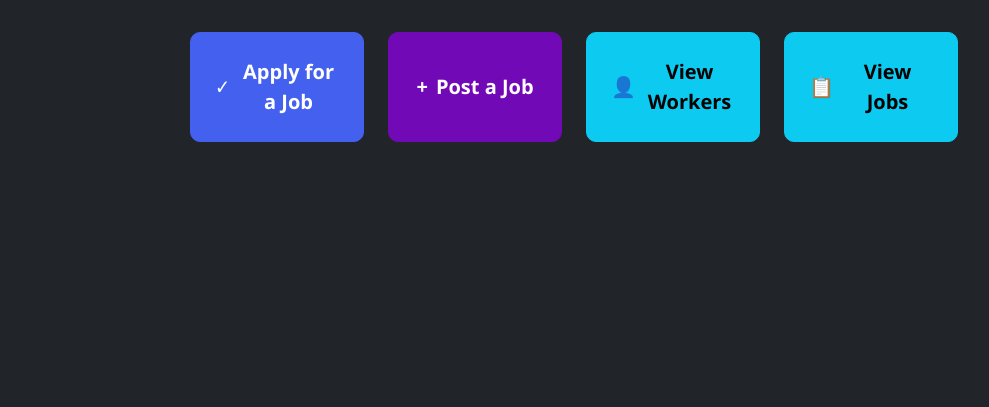
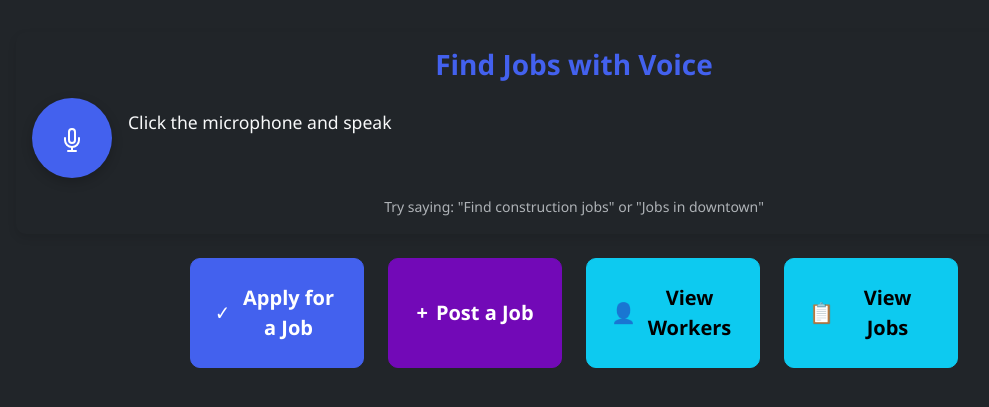
Before and after one commit to himanshugupta825/WorkerNetwork, a Flask app: page / in a window 1280 px wide. Shown: the part 228-635 px from the top of the page, without its empty margins (66-1055 px from the left). Run offline with Flask 3, Linux system fonts and the light colour scheme.

Commit message:
Enable users to find job postings by speaking their search terms
Implements voice search functionality using the Web Speech API in static/app.js and adds corresponding styles and HTML elements.

Replit-Commit-Author: Agent
Replit-Commit-Session-Id: 85d906ec-ce86-4370-859a-cc7093b12a30
Replit-Commit-Screenshot-Url: https://storage.googleapis.com/screenshot-production-us-central1/193cb362-c733-45a7-8c6d-dc06cdbf1a61/de2596af-4e5e-4599-8d2b-cb4601662523.jpg

```diff
--- a/static/app.js
+++ b/static/app.js
@@ -39,6 +39,21 @@ document.addEventListener('DOMContentLoaded', function() {
   // Set SVG icons
   document.getElementById('speaker-icon').innerHTML = ICONS['speaker-icon'];
   document.getElementById('guide-icon').innerHTML = ICONS['guide-icon'];
+  document.getElementById('mic-button-icon').innerHTML = ICONS['mic-icon'];
+
+  // Voice search elements
+  const voiceSearchBtn = document.getElementById('voice-search-btn');
+  const voiceStatusText = document.getElementById('voice-status-text');
+  const voiceTranscript = document.getElementById('voice-transcript');
+  const voiceResponseContainer = document.getElementById('voice-response-container');
+  const voiceResponseText = document.getElementById('voice-response-text');
+  const playResponseBtn = document.getElementById('play-response-btn');
+  const voiceSearchResultsPage = document.getElementById('voice-search-results-page');
+  const voiceSearchSummaryText = document.getElementById('voice-search-summary-text');
+  const voiceSearchResults = document.getElementById('voice-search-results');
+  const voiceSearchLoading = document.getElementById('voice-search-loading');
+  const noResultsMessage = document.getElementById('no-results-message');
+  const voiceSearchError = document.getElementById('voice-search-error');
 
   // Add event listeners to main buttons
   document.getElementById('apply-button').addEventListener('click', function() {
@@ -520,4 +535,173 @@ document.addEventListener('DOMContentLoaded', function() {
 
     return card;
   }
+
+  // Web Speech API voice recognition
+  let recognition;
+  let isListening = false;
+
+  // Check if browser supports speech recognition
+  if ('webkitSpeechRecognition' in window || 'SpeechRecognition' in window) {
+    // Initialize speech recognition
+    recognition = new (window.SpeechRecognition || window.webkitSpeechRecognition)();
+    recognition.continuous = false;
+    recognition.lang = 'en-US';
+    recognition.interimResults = true;
+    recognition.maxAlternatives = 1;
+
+    // Handle speech recognition results
+    recognition.onresult = function(event) {
+      const transcript = event.results[0][0].transcript;
+      voiceTranscript.textContent = transcript;
+
+      // If final result
+      if (event.results[0].isFinal) {
+        processVoiceCommand(transcript);
+      }
+    };
+
+    // Handle speech recognition end
+    recognition.onend = function() {
+      voiceSearchBtn.classList.remove('listening');
+      isListening = false;
+      voiceStatusText.textContent = 'Click the microphone and speak';
+    };
+
+    // Handle speech recognition errors
+    recognition.onerror = function(event) {
+      console.error('Speech recognition error:', event.error);
+      voiceStatusText.textContent = 'Error: ' + event.error;
+      voiceSearchBtn.classList.remove('listening');
+      isListening = false;
+    };
+
+    // Add click event for voice search button
+    voiceSearchBtn.addEventListener('click', function() {
+      if (!isListening) {
+        // Start listening
+        voiceSearchBtn.classList.add('listening');
+        voiceStatusText.textContent = 'Listening...';
+        voiceTranscript.textContent = '';
+        voiceResponseContainer.classList.add('d-none');
+
+        // Start recognition
+        recognition.start();
+        isListening = true;
+      } else {
+        // Stop listening
+        recognition.stop();
+        voiceSearchBtn.classList.remove('listening');
+        voiceStatusText.textContent = 'Click the microphone and speak';
+        isListening = false;
+      }
+    });
+
+    // Add click event for play response button
+    playResponseBtn.addEventListener('click', function() {
+      const responseText = voiceResponseText.textContent;
+
+      // Send the text to the server for conversion to speech
+      fetch('/voice-response', {
+        method: 'POST',
+        headers: {
+          'Content-Type': 'application/json'
+        },
+        body: JSON.stringify({ text: responseText })
+      })
+      .then(response => response.blob())
+      .then(blob => {
+        // Create audio from the blob
+        const audioUrl = URL.createObjectURL(blob);
+        const audio = new Audio(audioUrl);
+        audio.play();
+      })
+      .catch(error => {
+        console.error('Error playing voice response:', error);
+      });
+    });
+  } else {
+    // Browser doesn't support speech recognition
+    voiceSearchBtn.disabled = true;
+    voiceStatusText.textContent = 'Voice search not supported in this browser';
+  }
+
+  // Function to process voice command
+  function processVoiceCommand(command) {
+    // Show loading status
+    voiceStatusText.textContent = 'Processing your request...';
+
+    // Send voice command to server
+    fetch('/voice-search', {
+      method: 'POST',
+      headers: {
+        'Content-Type': 'application/json'
+      },
+      body: JSON.stringify({ voice_command: command })
+    })
+    .then(response => response.json())
+    .then(data => {
+      if (data.error) {
+        // Show error
+        voiceStatusText.textContent = 'Error: ' + data.error;
+      } else {
+        // Show voice response
+        voiceResponseText.textContent = data.voice_response;
+        voiceResponseContainer.classList.remove('d-none');
+
+        // If there are jobs, navigate to results page
+        if (data.matched_jobs && data.matched_jobs.length > 0) {
+          // Show the results on a new page
+          showVoiceSearchResults(data);
+        } else if (data.total_matches === 0) {
+          // No results found
+          voiceSearchSummaryText.textContent = 'No jobs found matching your search.';
+          voiceStatusText.textContent = 'Done! Try another search.';
+        }
+      }
+    })
+    .catch(error => {
+      console.error('Error processing voice command:', error);
+      voiceStatusText.textContent = 'Error processing your request. Please try again.';
+    });
+  }
+
+  // Function to show voice search results
+  function showVoiceSearchResults(data) {
+    // Hide main page
+    mainPage.classList.add('d-none');
+    // Show voice search results page
+    voiceSearchResultsPage.classList.remove('d-none');
+
+    // Update summary text
+    voiceSearchSummaryText.textContent = data.voice_response;
+
+    // Clear previous results
+    voiceSearchResults.innerHTML = '';
+
+    // Show loading spinner
+    voiceSearchLoading.classList.remove('d-none');
+    noResultsMessage.classList.add('d-none');
+    voiceSearchError.classList.add('d-none');
+
+    try {
+      // Hide loading spinner
+      voiceSearchLoading.classList.add('d-none');
+
+      if (data.matched_jobs && data.matched_jobs.length > 0) {
+        // Create job cards for each result
+        data.matched_jobs.forEach(job => {
+          const jobCard = createJobCard(job);
+          voiceSearchResults.appendChild(jobCard);
+        });
+      } else {
+        // Show no results message
+        noResultsMessage.classList.remove('d-none');
+      }
+    } catch (error) {
+      console.error('Error displaying search results:', error);
+      voiceSearchLoading.classList.add('d-none');
+      voiceSearchError.textContent = 'Error displaying search results. Please try again.';
+      voiceSearchError.classList.remove('d-none');
+    }
+  }
 });
--- a/static/styles.css
+++ b/static/styles.css
@@ -412,3 +412,73 @@ body {
   font-size: 1.2rem;
   padding: 0.75rem 1.5rem;
 }
+
+/* Voice search styles */
+.voice-search-card {
+  border-radius: 10px;
+  box-shadow: 0 4px 8px rgba(0, 0, 0, 0.1);
+  transition: all 0.3s ease;
+  overflow: hidden;
+  border: none;
+  background: linear-gradient(to right, var(--secondary-color-light), var(--secondary-color));
+  color: var(--text-color);
+}
+
+.voice-search-card:hover {
+  box-shadow: 0 8px 16px rgba(0, 0, 0, 0.15);
+  transform: translateY(-2px);
+}
+
+.btn-voice {
+  background-color: var(--primary-color);
+  color: white;
+  border-radius: 50%;
+  width: 80px;
+  height: 80px;
+  display: flex;
+  align-items: center;
+  justify-content: center;
+  border: none;
+  box-shadow: 0 4px 12px rgba(0, 0, 0, 0.2);
+  transition: all 0.3s ease;
+}
+
+.btn-voice:hover {
+  transform: scale(1.05);
+  background-color: var(--primary-color-dark);
+}
+
+.btn-voice.listening {
+  animation: pulse-red 1.5s infinite;
+  background-color: #dc3545;
+}
+
+@keyframes pulse-red {
+  0% {
+    box-shadow: 0 0 0 0 rgba(220, 53, 69, 0.7);
+  }
+  70% {
+    box-shadow: 0 0 0 15px rgba(220, 53, 69, 0);
+  }
+  100% {
+    box-shadow: 0 0 0 0 rgba(220, 53, 69, 0);
+  }
+}
+
+.voice-status {
+  font-size: 1.1rem;
+  flex-grow: 1;
+}
+
+.voice-transcript {
+  font-style: italic;
+  margin-top: 0.5rem;
+  min-height: 1.5rem;
+  color: var(--primary-color-dark);
+  font-weight: bold;
+}
+
+#voice-search-summary {
+  background-color: rgba(var(--bs-info-rgb), 0.2);
+  border-color: rgba(var(--bs-info-rgb), 0.5);
+}
--- a/templates/index.html
+++ b/templates/index.html
@@ -52,6 +52,34 @@
 
   <!-- Main page with buttons -->
   <div class="container" id="main-page">
+    <div class="voice-search-container mb-4">
+      <div class="card voice-search-card">
+        <div class="card-body">
+          <h3 class="card-title text-center mb-3">Find Jobs with Voice</h3>
+          <div class="d-flex justify-content-center align-items-center gap-3">
+            <button id="voice-search-btn" class="btn btn-lg btn-voice">
+              <span id="mic-button-icon"></span>
+            </button>
+            <div class="voice-status">
+              <div id="voice-status-text">Click the microphone and speak</div>
+              <div id="voice-transcript" class="voice-transcript"></div>
+            </div>
+          </div>
+          <div class="text-center mt-3">
+            <small class="text-muted">Try saying: "Find construction jobs" or "Jobs in downtown"</small>
+          </div>
+          <div id="voice-response-container" class="mt-3 d-none">
+            <div class="alert alert-info">
+              <p id="voice-response-text"></p>
+              <button id="play-response-btn" class="btn btn-sm btn-primary mt-2">
+                <span class="me-1">🔊</span> Play Response
+              </button>
+            </div>
+          </div>
+        </div>
+      </div>
+    </div>
+
     <div class="main-buttons">
       <button id="apply-button" class="btn btn-primary btn-lg btn-main btn-apply">
         <span class="me-2">✓</span> Apply for a Job
@@ -65,6 +93,36 @@
       <button id="view-jobs-button" class="btn btn-info btn-lg btn-main btn-view">
         <span class="me-2">📋</span> View Jobs
       </button>
+    </div>
+  </div>
+
+  <!-- Voice search results page (hidden by default) -->
+  <div class="container d-none" id="voice-search-results-page">
+    <button class="btn btn-outline-secondary btn-back">
+      <span class="me-2">←</span> Back to Main
+    </button>
+
+    <div class="content-container">
+      <h2>Voice Search Results</h2>
+      <div class="alert alert-info mb-4" id="voice-search-summary">
+        <p id="voice-search-summary-text">Your search results will appear here.</p>
+      </div>
+
+      <div class="spinner-border text-primary" role="status" id="voice-search-loading">
+        <span class="visually-hidden">Loading...</span>
+      </div>
+
+      <div id="voice-search-results" class="cards-container">
+        <!-- Job cards will be populated here -->
+      </div>
+
+      <div id="no-results-message" class="alert alert-info d-none">
+        <p>No jobs match your search. Try different search terms.</p>
+      </div>
+
+      <div id="voice-search-error" class="alert alert-danger d-none">
+        Error processing your voice search
+      </div>
     </div>
   </div>
 
```
